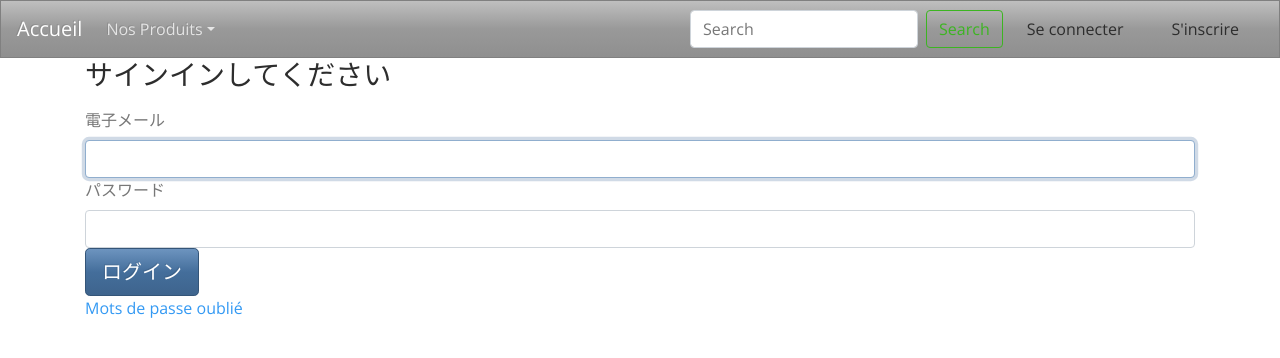
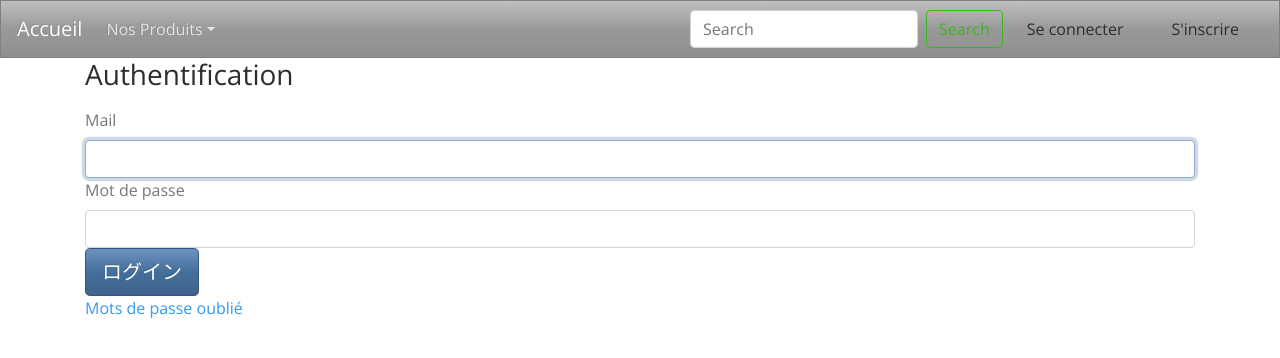
Before and after one commit to florian78370/E6, a Symfony app: template templates/security/login.html.twig in a window 1280 px wide. Shown: the top 358 px of the page. Run offline with Twig, Linux system fonts and the light colour scheme; the template is opened without the code that fills it, so the values that code supplies are empty; some libraries are stand-ins or nearby versions.

Commit message:
correction de probleme

```diff
--- a/templates/admin/chat_admin/listeChat.html.twig
+++ b/templates/admin/chat_admin/listeChat.html.twig
@@ -11,7 +11,6 @@
     <tr>
       <th scope="col">Nom</th>
       <th scope="col">Description</th>
-      <th scope="col">Image</th>
       <th scope="col">Prix</th>
       <th scope="col">Actions</th>
     </tr>
@@ -21,7 +20,6 @@
     <tr>
       <td>{{leChat.nom}}</td>
       <td>{{ leChat.description|length > 30 ? leChat.description|slice(0, 30) ~ '...' : leChat.description }}</td>
-      <td><img src="{{ asset(leChat.image) }}" class="img-fluid"></td>
       <td>{{leChat.prix}} $</td>
       <td>
         <a href="{{path('admin_chat_modif' , {'id': leChat.id})}}" class="btn btn-primary"><i class="fas fa-pen"></i></a>
--- a/templates/admin/cheval_admin/listeCheval.html.twig
+++ b/templates/admin/cheval_admin/listeCheval.html.twig
@@ -11,7 +11,6 @@
     <tr>
       <th scope="col">Nom</th>
       <th scope="col">Description</th>
-      <th scope="col">Image</th>
       <th scope="col">Prix</th>
       <th scope="col">Actions</th>
     </tr>
@@ -21,7 +20,6 @@
     <tr>
       <td>{{leCheval.nom}}</td>
       <td>{{ leCheval.description|length > 30 ? leCheval.description|slice(0, 30) ~ '...' : leCheval.description }}</td>
-      <td><img src="{{ asset(leCheval.image) }}" class="img-fluid"></td>
       <td>{{leCheval.prix}} $</td>
       <td>
         <a href="{{path('admin_cheval_modif' , {'id': leCheval.id})}}" class="btn btn-primary"><i class="fas fa-pen"></i></a>
--- a/templates/admin/chien_admin/listeChien.html.twig
+++ b/templates/admin/chien_admin/listeChien.html.twig
@@ -11,7 +11,6 @@
     <tr>
       <th scope="col">Nom</th>
       <th scope="col">Description</th>
-      <th scope="col">Image</th>
       <th scope="col">Prix</th>
       <th scope="col">Actions</th>
     </tr>
@@ -21,7 +20,6 @@
     <tr>
       <td>{{leChien.nom}}</td>
       <td>{{ leChien.description|length > 30 ? leChien.description|slice(0, 30) ~ '...' : leChien.description }}</td>
-      <td><img src="{{ asset(leChien.image) }}" class="img-fluid"></td>
       <td>{{leChien.prix}} $</td>
       <td>
         <a href="{{path('admin_chien_modif' , {'id': leChien.id})}}" class="btn btn-primary"><i class="fas fa-pen"></i></a>
--- a/templates/base.html.twig
+++ b/templates/base.html.twig
@@ -35,7 +35,7 @@
 
          <li class="nav-item dropdown">
         <a class="nav-link dropdown-toggle" data-toggle="dropdown" href="#" role="button" aria-haspopup="true" aria-expanded="false">
-hidup di udara</a>
+Admin</a>
         <div class="dropdown-menu">
           <a class="dropdown-item" href="{{path('admin_chiens')}}">AdminChien</a>
             <a class="dropdown-item" href="{{path('admin_chats')}}">AdminChat</a>
--- a/templates/security/login.html.twig
+++ b/templates/security/login.html.twig
@@ -14,10 +14,10 @@
         </div>
     {% endif %}
 
-    <h1 class="h3 mb-3 font-weight-normal">サインインしてください</h1>
-    <label for="inputEmail">電子メール</label>
+    <h1 class="h3 mb-3 font-weight-normal">Authentification</h1>
+    <label for="inputEmail">Mail</label>
     <input type="email" value="{{ last_username }}" name="email" id="inputEmail" class="form-control" autocomplete="email" required autofocus>
-    <label for="inputPassword">パスワード</label>
+    <label for="inputPassword">Mot de passe</label>
     <input type="password" name="password" id="inputPassword" class="form-control" autocomplete="current-password" required>
 
     <input type="hidden" name="_csrf_token"
```
